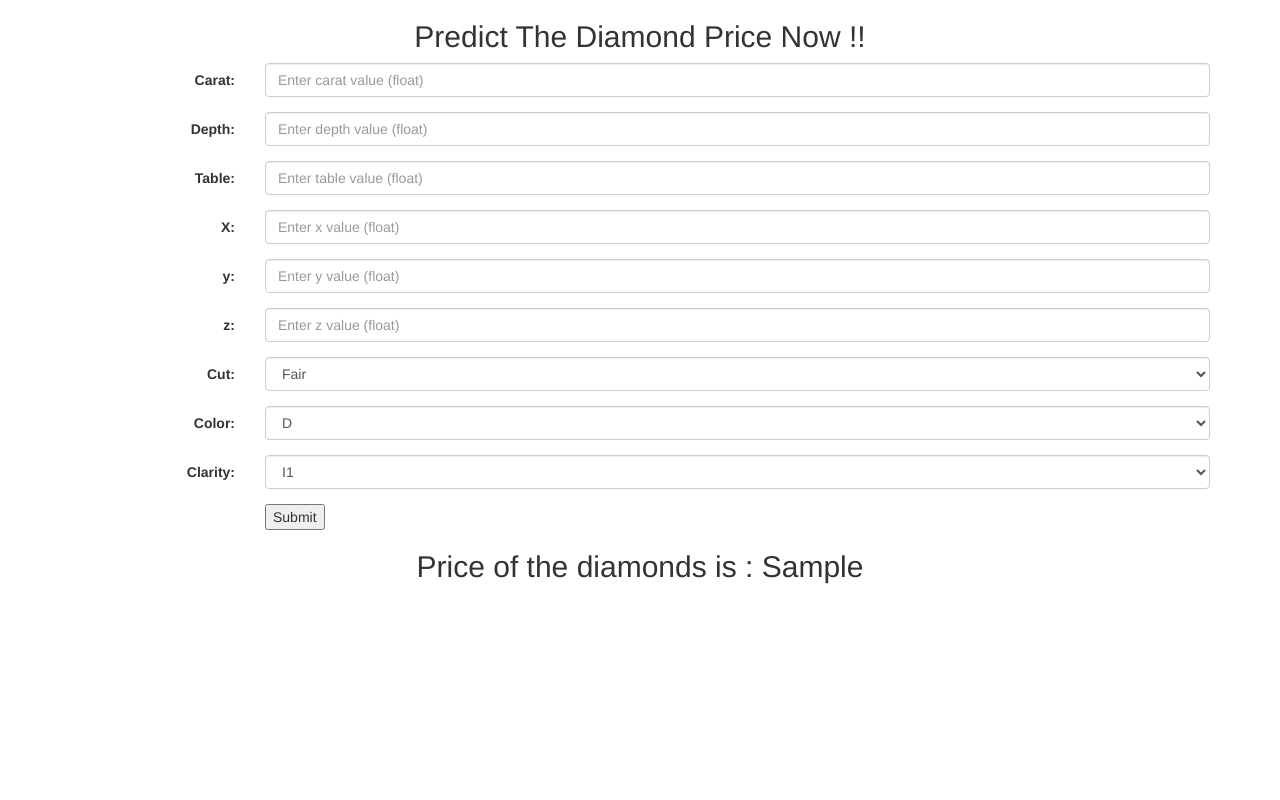
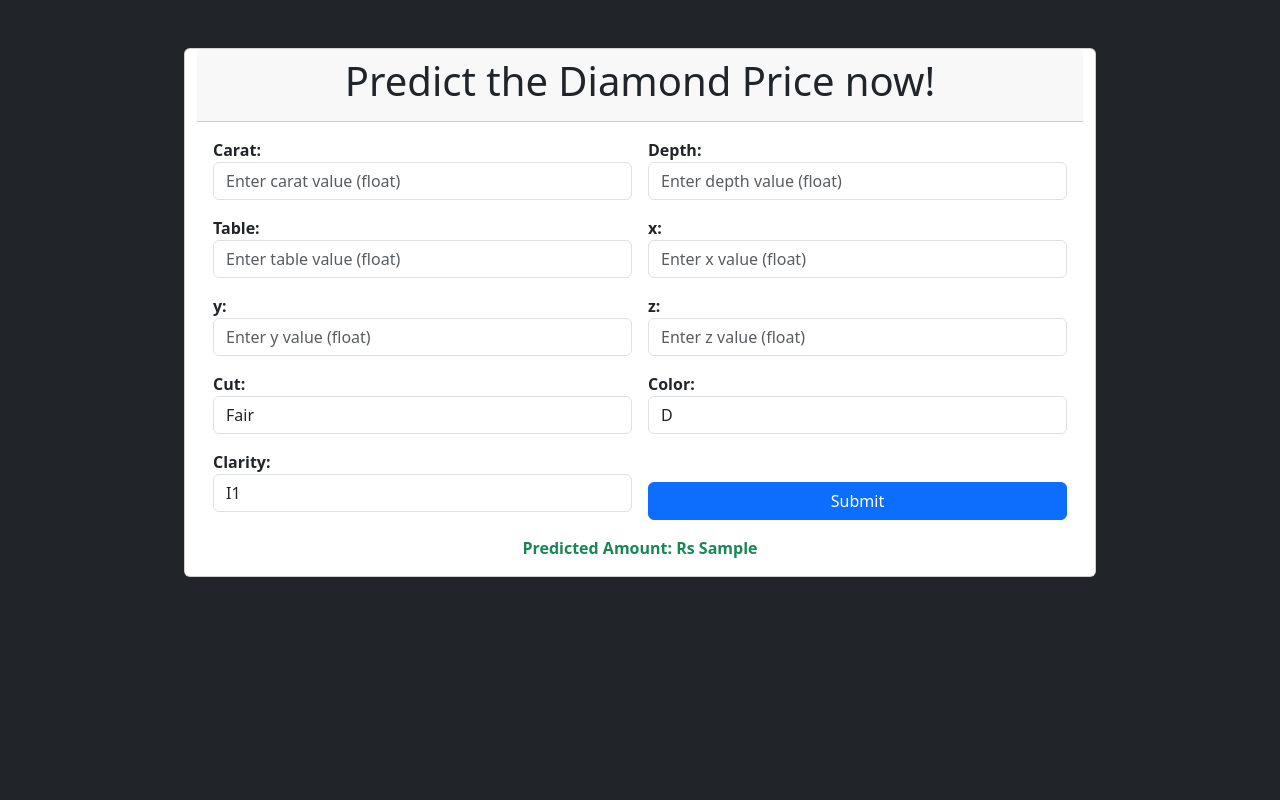
Before and after one commit to SomyaAgar/DiamondPricePrediction, a Flask app: template templates/form.html in a window 1280 px wide. Run offline with Flask 3, Linux system fonts and the light colour scheme; the template is opened without the code that fills it: most values are stand-ins (such as "Sample title", 1, 10 or a date in 2020); some libraries are stand-ins or nearby versions.

Commit message:
Update form.html

```diff
--- a/templates/form.html
+++ b/templates/form.html
@@ -1,65 +1,56 @@
 <html>
 
 <head>
-  <title>Diamond Price Prediction</title>
   <meta charset="utf-8">
   <meta name="viewport" content="width=device-width, initial-scale=1">
-  <link rel="stylesheet" href="https://maxcdn.bootstrapcdn.com/bootstrap/3.4.1/css/bootstrap.min.css">
-  <script src="https://ajax.googleapis.com/ajax/libs/jquery/3.7.1/jquery.min.js"></script>
-  <script src="https://maxcdn.bootstrapcdn.com/bootstrap/3.4.1/js/bootstrap.min.js"></script>
+  <title>Diamond Price Predictor</title>
+  <link href="https://cdn.jsdelivr.net/npm/bootstrap@5.3.6/dist/css/bootstrap.min.css" rel="stylesheet"
+    integrity="sha384-4Q6Gf2aSP4eDXB8Miphtr37CMZZQ5oXLH2yaXMJ2w8e2ZtHTl7GptT4jmndRuHDT" crossorigin="anonymous">
 </head>
 
-<body>
-  <div class="container">
-    <h2 style="text-align:center;">Predict The Diamond Price Now !!</h2>
-
-  <form class="form-horizontal" action="{{url_for('predict_datapoint')}}" method="POST">
-    <div class="form-group">
-      <label class="control-label col-sm-2" for="carat">Carat:</label>
-      <div class="col-sm-10">
-        <input type="text" id="carat" class="form-control" name="carat" placeholder="Enter carat value (float)">
+<body class="bg-dark">
+  <div class="container mt-5">
+    <div class="row justify-content-center">
+      <div class="card" style="width: 80%;">
+        <div class="card-header text-center">
+          <h1>Predict the Diamond Price now!</h1>
         </div>
+        <div class="card-body">
+          <form action="{{url_for('predict_datapoint')}}" method="POST">
+            <div class="row g-3">
+              <div class="col-md-6">
+                <label for="carat"><b>Carat:</b></label>
+                <input type="text" class="form-control" id="carat" name="carat" placeholder="Enter carat value (float)">
               </div>
 
-    <div class="form-group">
-      <label class="control-label col-sm-2" for="depth">Depth:</label>
-      <div class="col-sm-10">
-        <input type="text" id="depth" class="form-control" name="depth" placeholder="Enter depth value (float)">
-      </div>
+              <div class="col-md-6">
+                <label for="depth"><b>Depth:</b></label>
+                <input type="text" class="form-control" id="depth" name="depth" placeholder="Enter depth value (float)">
               </div>
 
-    <div class="form-group">
-      <label  class="control-label col-sm-2" for="table">Table:</label>
-      <div class="col-sm-10">
-        <input type="text" id="table" class="form-control" name="table" placeholder="Enter table value (float)">
-      </div>
+              <div class="col-md-6">
+                <label for="table"><b>Table:</b></label>
+                <input type="text" class="form-control" id="table" name="table" placeholder="Enter table value (float)">
               </div>
 
-    <div class="form-group">
-      <label class="control-label col-sm-2" for="x">X:</label>
-      <div class="col-sm-10">
-        <input type="text" id="x" class="form-control" name="x" placeholder="Enter x value (float)">
-      </div>
+              <div class="col-md-6">
+                <label for="x"><b>x:</b></label>
+                <input type="text" class="form-control" id="x" name="x" placeholder="Enter x value (float)">
               </div>
 
-    <div  class="form-group">
-      <label class="control-label col-sm-2" for="y">y:</label>
-      <div class="col-sm-10">
-        <input type="text" id="y" class="form-control" name="y" placeholder="Enter y value (float)">
-      </div>
+              <div class="col-md-6">
+                <label for="y"><b>y:</b></label>
+                <input type="text" class="form-control" id="y" name="y" placeholder="Enter y value (float)">
               </div>
 
-    <div class="form-group">
-      <label class="control-label col-sm-2" for="z">z:</label>
-      <div class="col-sm-10">
-        <input type="text" id="z" class="form-control" name="z" placeholder="Enter z value (float)">
-      </div>
+              <div class="col-md-6">
+                <label for="z"><b>z:</b></label>
+                <input type="text" class="form-control" id="z" name="z" placeholder="Enter z value (float)">
               </div>
 
-    <div class="form-group">
-      <label class="control-label col-sm-2" for="cut">Cut:</label>
-      <div class="col-sm-10">
-        <select id="cut" class="form-control" name="cut">
+              <div class="col-md-6">
+                <label for="cut"><b>Cut:</b></label>
+                <select class="form-control" id="cut" name="cut">
                   <option value="Fair">Fair</option>
                   <option value="Good">Good</option>
                   <option value="Very Good">Very Good</option>
@@ -67,12 +58,10 @@
                   <option value="Ideal">Ideal</option>
                 </select>
               </div>
-    </div>
 
-    <div class="form-group">
-      <label class="control-label col-sm-2" for="color">Color:</label>
-      <div class="col-sm-10">
-        <select id="color" class="form-control" name="color">
+              <div class="col-md-6">
+                <label for="color"><b>Color:</b></label>
+                <select class="form-control" id="color" name="color">
                   <option value="D">D</option>
                   <option value="E">E</option>
                   <option value="F">F</option>
@@ -82,12 +71,10 @@
                   <option value="J">J</option>
                 </select>
               </div>
-    </div>
 
-    <div class="form-group">
-      <label class="control-label col-sm-2" for="clarity">Clarity:</label>
-      <div class="col-sm-10">
-        <select id="clarity" class="form-control" name="clarity">
+              <div class="col-md-6">
+                <label for="clarity"><b>Clarity:</b></label>
+                <select class="form-control" id="clarity" name="clarity">
                   <option value="I1">I1</option>
                   <option value="SI2">SI2</option>
                   <option value="SI1">SI1</option>
@@ -98,16 +85,23 @@
                   <option value="IF">IF</option>
                 </select>
               </div>
-    </div>
-    <div class="form-group" style="clear:both;">
-      <div class="col-sm-offset-2 col-sm-10">
-        <input type="submit" value="Submit">
+
+              <div class="col-md-6">
+                <label>&nbsp;</label>
+                <input class="btn btn-primary w-100 mt-2" type="submit" value="Submit">
               </div>
             </div>
-
           </form>
-  <h2 style="text-align:center;">Price of the diamonds is : {{final_result}}</h2>
-
+          <div class="mt-3 text-center text-success">
+            <b>
+              <label for="result">Predicted Amount: Rs</label>
+            {{final_result}}
+            </b>
+          </div>
+        </div>
+      </div>
+    </div>
+  </div>
 </body>
 
 </html>
```
Lines whose indentation alone changed are shown as unchanged.
